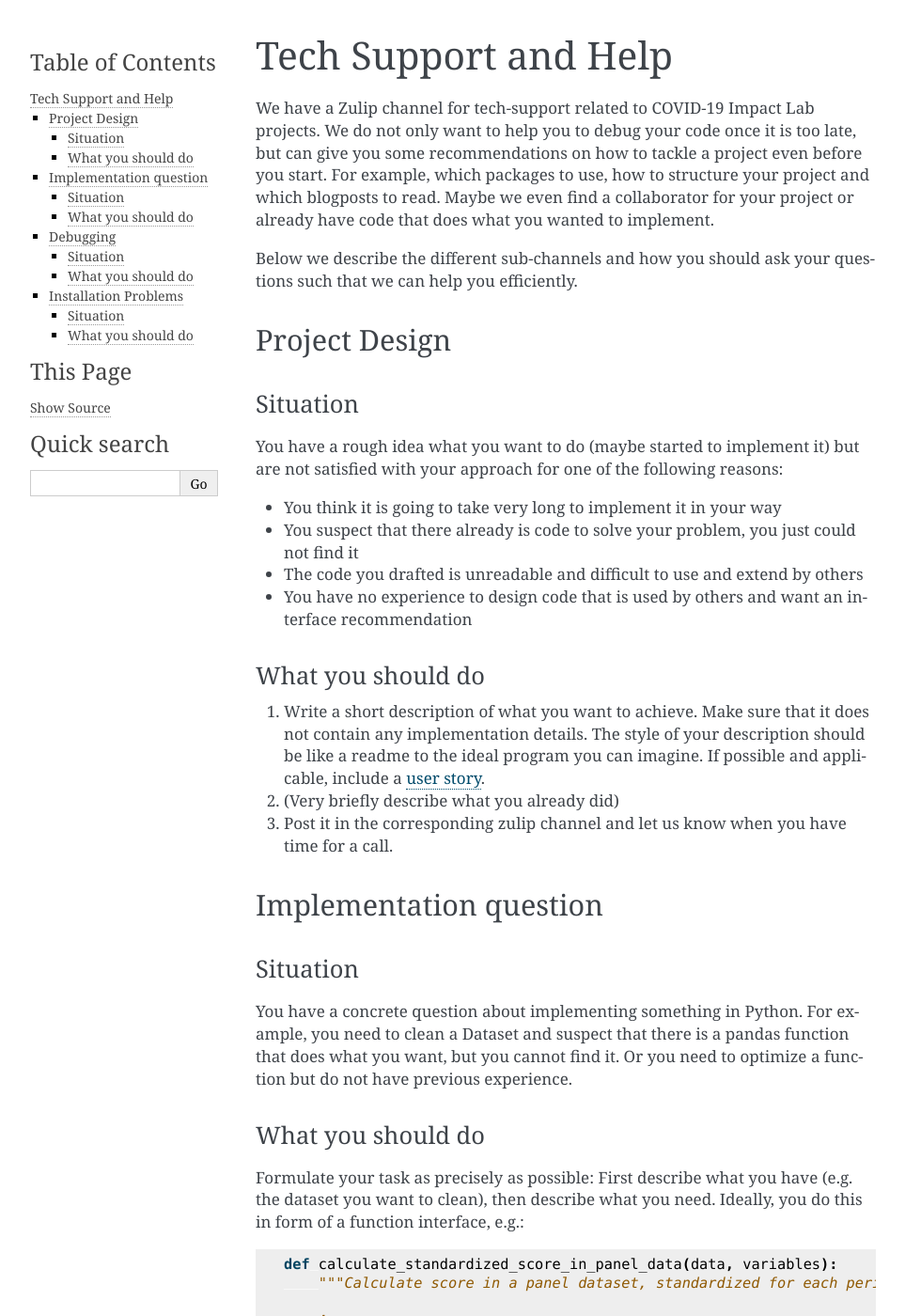
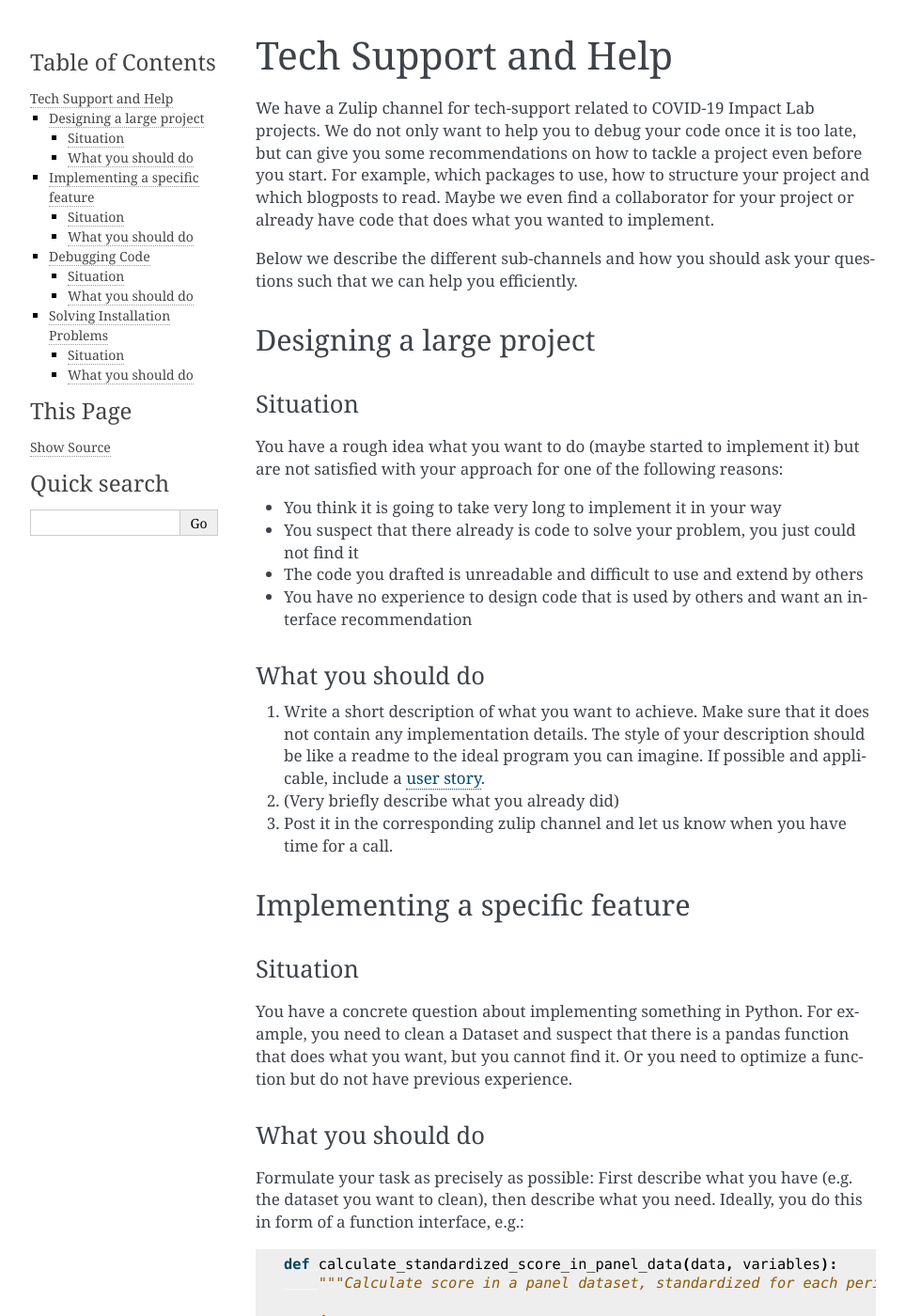
Before and after one commit to covid-19-impact-lab/covid-19-impact-lab, a Sphinx documentation site: the page built from docs/source/tech_support.rst, in a window 1280 px wide and 1400 px high. Shown: the whole window at 94% size, without its empty margins (148-1111 px from the left). Built offline with Sphinx 7.4.7, drawn with Linux system fonts in a browser that asks for light colours; some of the changed text lies outside the part shown.

Commit message:
Renamed tech support sections.

```diff
--- a/docs/source/tech_support.rst
+++ b/docs/source/tech_support.rst
@@ -7,8 +7,8 @@ We have a Zulip channel for tech-support related to COVID-19 Impact Lab projects
 
 Below we describe the different sub-channels and how you should ask your questions such that we can help you efficiently.
 
-Project Design
-==============
+Designing a large project
+==========================
 
 Situation
 ---------
@@ -29,8 +29,8 @@ What you should do
 3. Post it in the corresponding zulip channel and let us know when you have time for a call.
 
 
-Implementation question
-=======================
+Implementing a specific feature
+================================
 
 Situation
 ---------
@@ -61,8 +61,8 @@ of a function interface, e.g.:
 The most likely thing is that writing the problem down so precisely already gives you an idea for the solution. If not, post it on Zulip and we will find someone who solves your problem.
 
 
-Debugging
-=========
+Debugging Code
+================
 
 Situation
 ---------
@@ -75,8 +75,8 @@ What you should do
 Read `this great article <http://matthewrocklin.com/blog/work/2018/02/28/minimal-bug-reports>`_ on writing bug reports and write a bug report in the zulip channel.
 
 
-Installation Problems
-=====================
+Solving Installation Problems
+==============================
 
 Situation
 ---------
```
